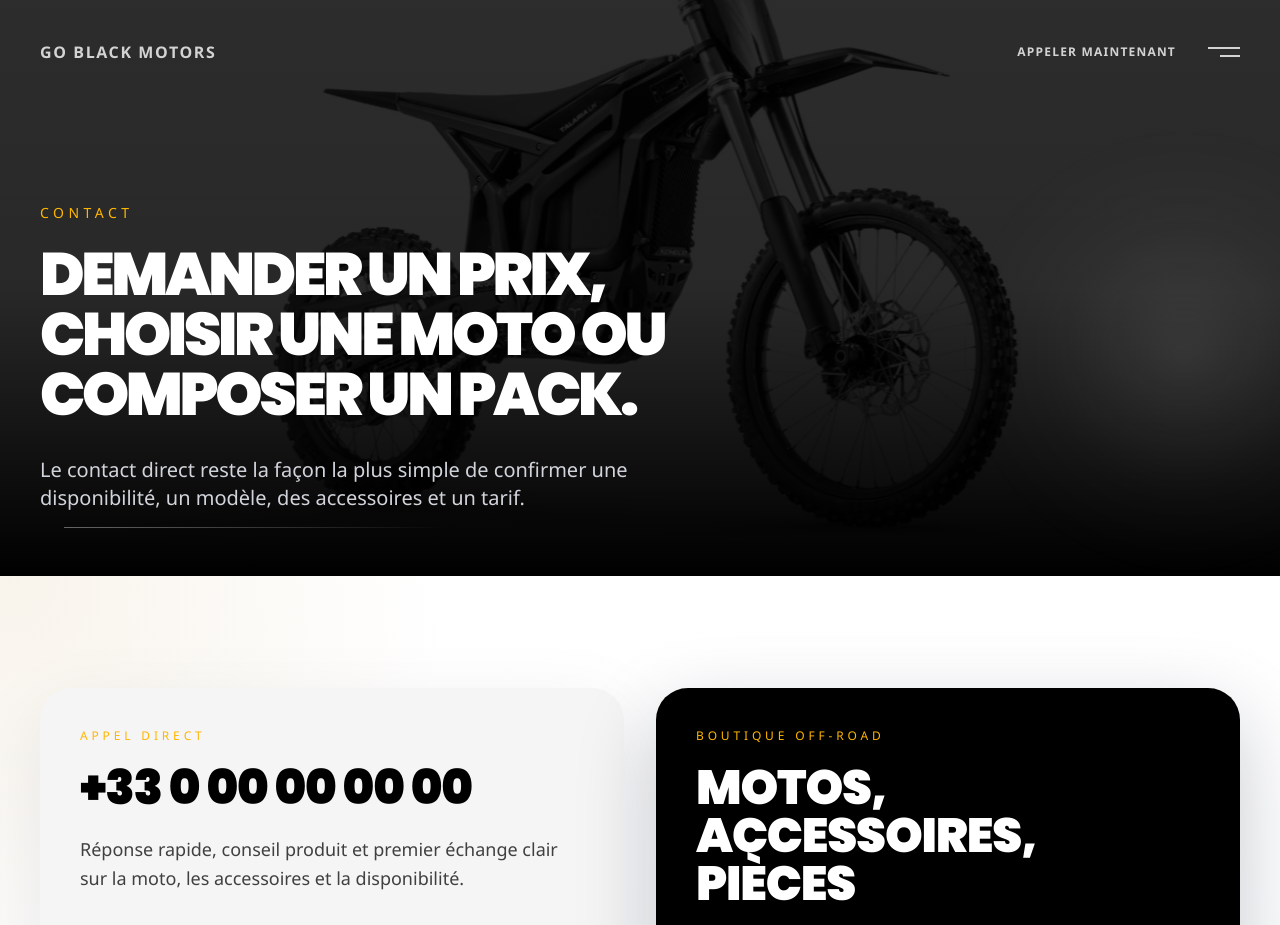
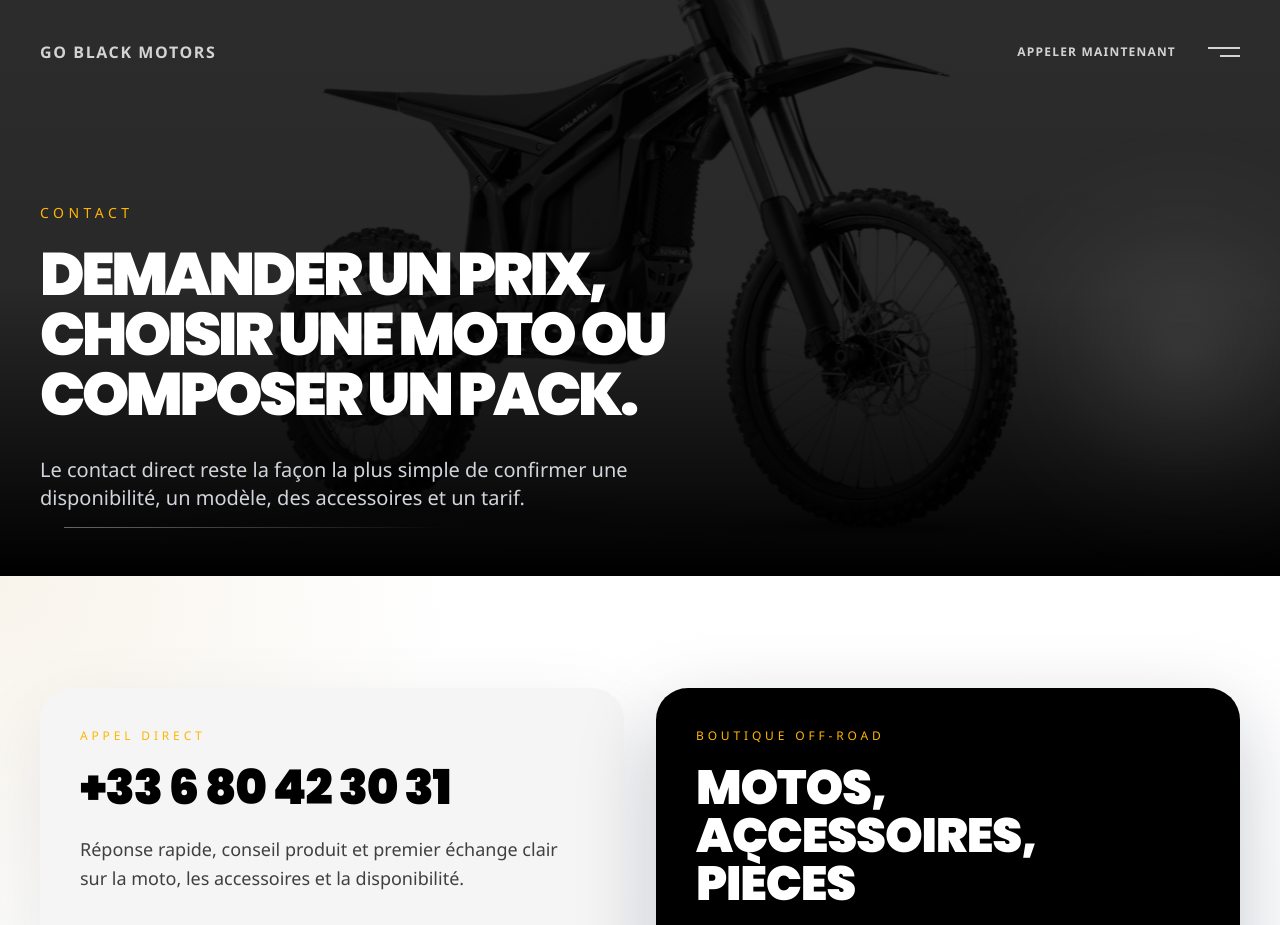
Before and after one commit to taxidumolevscode/goblackmotors.com, a Next.js app: page /contact in a window 1280 px wide. Shown: the top 925 px of the page. Built offline with nearby package versions, Linux system fonts and the light colour scheme.

Commit message:
Update website

```diff
--- a/components/siteData.js
+++ b/components/siteData.js
@@ -2,9 +2,9 @@ export const siteMeta = {
   brand: "Go Black Motors",
   siteName: "Go Black Motors",
   siteUrl: "https://goblackmotors.com",
-  phoneDisplay: "+33 0 00 00 00 00",
-  phoneHref: "tel:+33000000000",
-  whatsappHref: "https://wa.me/33000000000",
+  phoneDisplay: "+33 6 80 42 30 31",
+  phoneHref: "tel:+33680423031",
+  whatsappHref: "https://wa.me/33680423031",
   email: "contact@goblackmotors.com",
   emailHref: "mailto:contact@goblackmotors.com",
   heroImage: "/talaria-e-bike-hero.webp",
--- a/pages/mentions-legales.jsx
+++ b/pages/mentions-legales.jsx
@@ -18,7 +18,7 @@ export default function MentionsLegalesPage() {
           </h1>
           <div className="space-y-6 text-gray-300 leading-relaxed text-lg">
             <p>Éditeur du site : Go Black Motors.</p>
-            <p>Téléphone : +33 0 00 00 00 00.</p>
+            <p>Téléphone : +33 6 80 42 30 31.</p>
             <p>Email : contact@goblackmotors.com.</p>
             <p>Activité : vente de motos cross électriques, accessoires, équipements et pièces off-road.</p>
             <p>Les informations publiées ont pour objectif de présenter les produits et faciliter les demandes de prix.</p>
```
